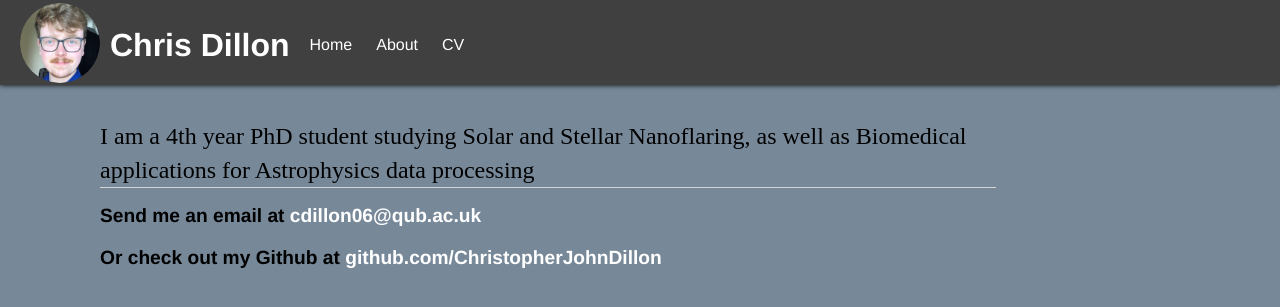
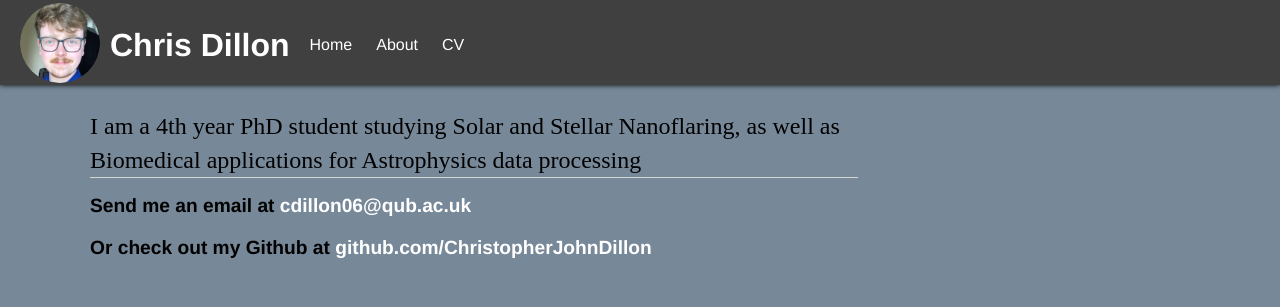
Before and after one commit to ChristopherJohnDillon/ChrisDillon.github.io, a Jekyll site: the page built from index.html, in a window 1280 px wide. Shown: the top 307 px of the page. Built offline with Jekyll 4.4.1, drawn with Linux system fonts in a browser that asks for light colours.

Commit message:
Update main.css

```diff
--- a/css/main.css
+++ b/css/main.css
@@ -5,6 +5,20 @@
     padding: 0;
     border: 0;
 }
+
+
+
+
+    :root {
+        --special-text-color: white;
+        --border-color: white;
+        --a-txt-color: lightslategray;
+        --Header_background-color: #202020 ;   /* Gray/Black */
+        --Body_background-color:darkslategray
+        }
+
+
+
 
 @viewport {
   width: device-width ;
@@ -15,15 +29,11 @@
   margin-top: 100px;
   margin-left: 80px;
     /* margin: 60px auto; */
-    width: 70%;
-    padding: 20px;
+    width: 60%;
+    padding: 10px;
     background-color:var(--Body_background-color)  ;
     color:var(--special-text-color)
   }
-
-
-
-
 
 
     @media (prefers-color-scheme: light) {
@@ -41,6 +51,8 @@
 
           }
                                           }
+
+
     @media (prefers-color-scheme: dark) {
         :root {
             --special-text-color: white;
```
Lines whose indentation alone changed are shown as unchanged.
